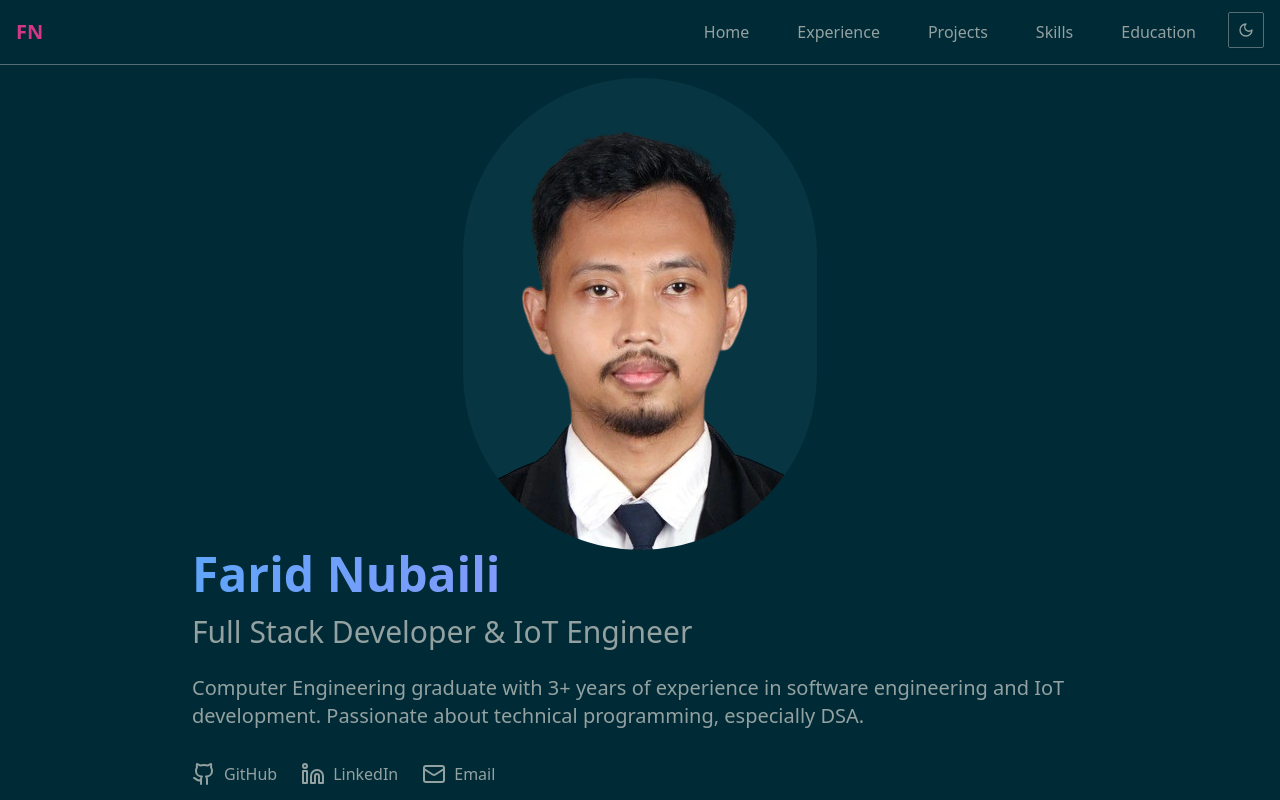
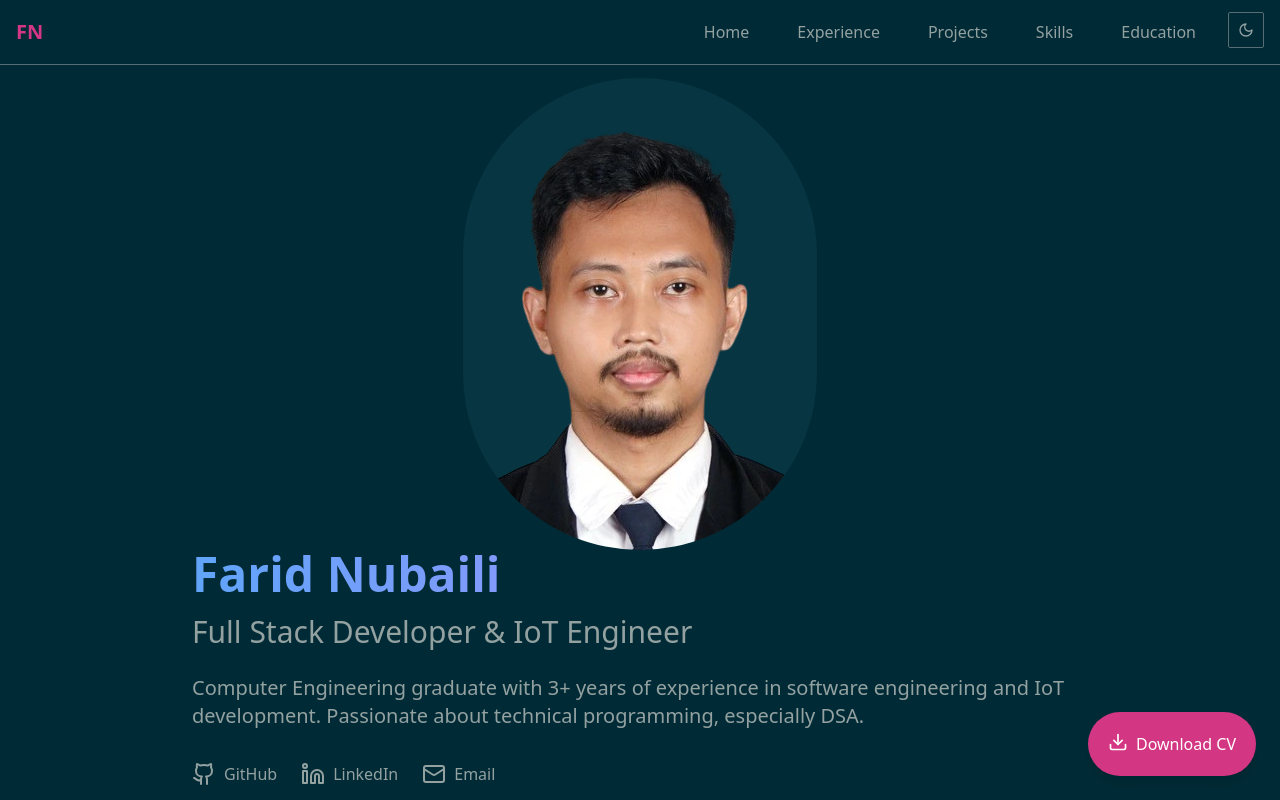
Before and after one commit to farid141/farid141.github.io, a React (Vite) app: page / in a window 1280 px wide. Shown: the top 800 px of the page. Built offline with nearby package versions, Linux system fonts and the light colour scheme; some icons are missing.

Commit message:
add download cv button

```diff
--- a/src/App.jsx
+++ b/src/App.jsx
@@ -1,4 +1,3 @@
-import React, { useState } from "react";
 import { Navbar } from "./Layout/Navbar";
 import { Hero } from "./components/Hero";
 import { Experience } from "./components/Experience";
@@ -6,6 +5,7 @@ import { Skills } from "./components/Skills";
 import { Education } from "./components/Education";
 import ProjectTabs from "./components/ProjectTabs";
 import { ThemeProvider } from "@/components/theme-provider"
+import { Download } from "lucide-react";
 
 function App() {
   const activeSection = window.location.hash;
@@ -18,6 +18,14 @@ function App() {
         <ProjectTabs />
         <Skills />
         <Education />
+        <a
+          href="https://drive.google.com/file/d/1CvIfpaLNZ_xG3ohwHTWmUm-taIodDAgV/view?usp=sharing"
+          target="_blank"
+          className="fixed bottom-6 right-6 z-50 shadow-lg flex gap-2 bg-primary text-primary-foreground p-5 rounded-full"
+        >
+          <Download className="h-5 w-5" />
+          Download CV
+        </a>
       </div>
     </ThemeProvider>
   );
```
